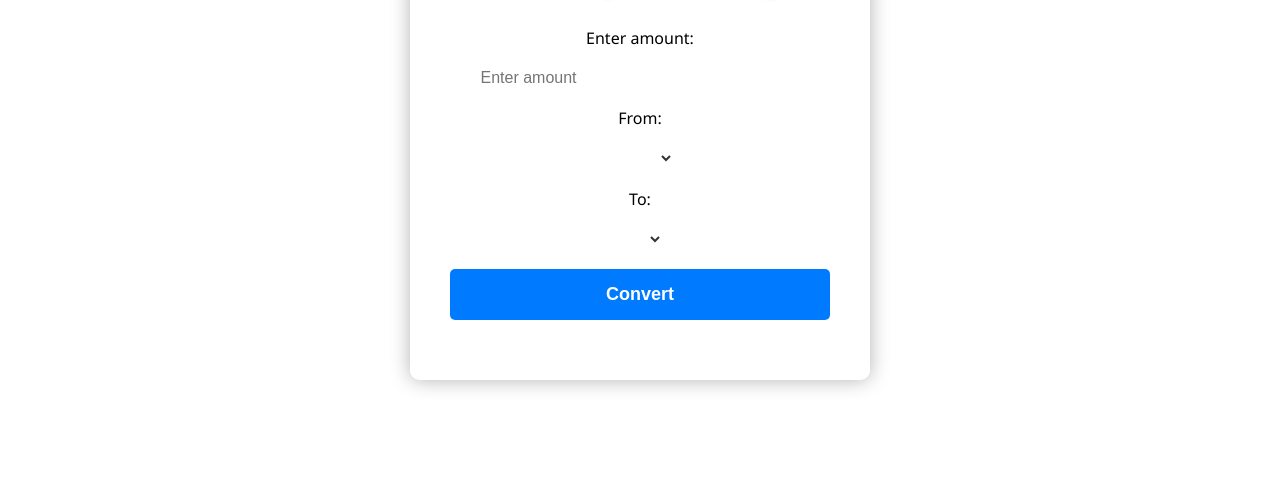
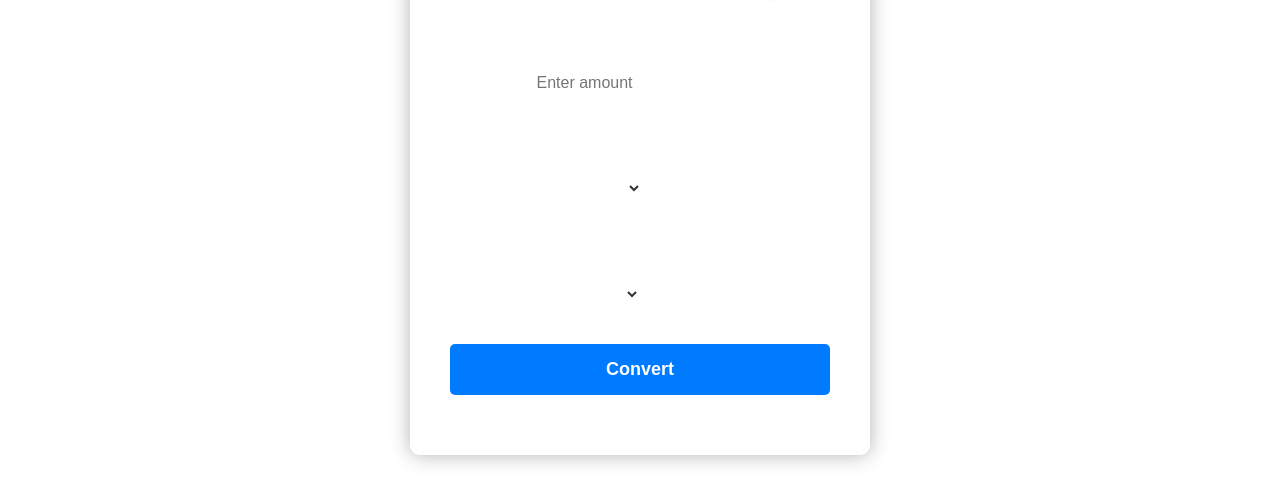
Before and after one commit to quickflicks/rate-exchanger, a plain HTML site: page index.html in a window 1280 px wide. Shown: the part 956-1459 px from the top of the page. Before the commit the page ends 1386 px from the top, so only its background shows below. Drawn offline with Linux system fonts and the light colour scheme; no server answers.

Commit message:
Update styles.css

```diff
--- a/styles.css
+++ b/styles.css
@@ -46,6 +46,18 @@ h1 {
     margin-bottom: 30px;
 }
 
+.input-container, .select-container {
+    margin-bottom: 20px;
+    text-align: left;
+}
+
+.input-container label, .select-container label {
+    display: block;
+    margin-bottom: 5px;
+    font-size: 16px;
+    color: #fff;
+}
+
 .currency-select, #amount {
     width: calc(100% - 20px);
     padding: 10px;
```
